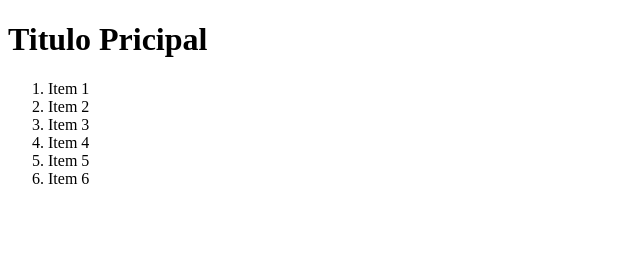
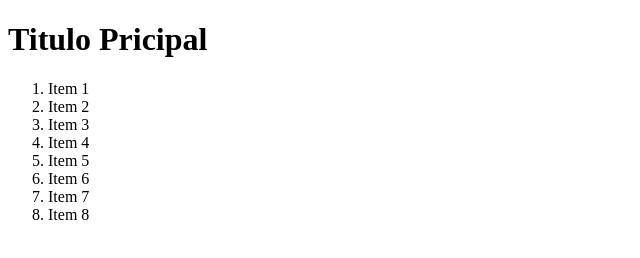
Before and after one commit to AllyQuaresma/class-12032024, a plain HTML site: page index.html in a window 1280 px wide. Shown: the whole page, without its empty margins (0-640 px from the left). Drawn offline with Linux system fonts and the light colour scheme.

Commit message:
Novo Item 8

```diff
--- a/index.html
+++ b/index.html
@@ -15,6 +15,8 @@
     <li>Item 4</li>
     <li>Item 5</li>
     <li>Item 6</li>
+    <li>Item 7</li>
+    <li>Item 8</li>
 </ol>
 
 
```
